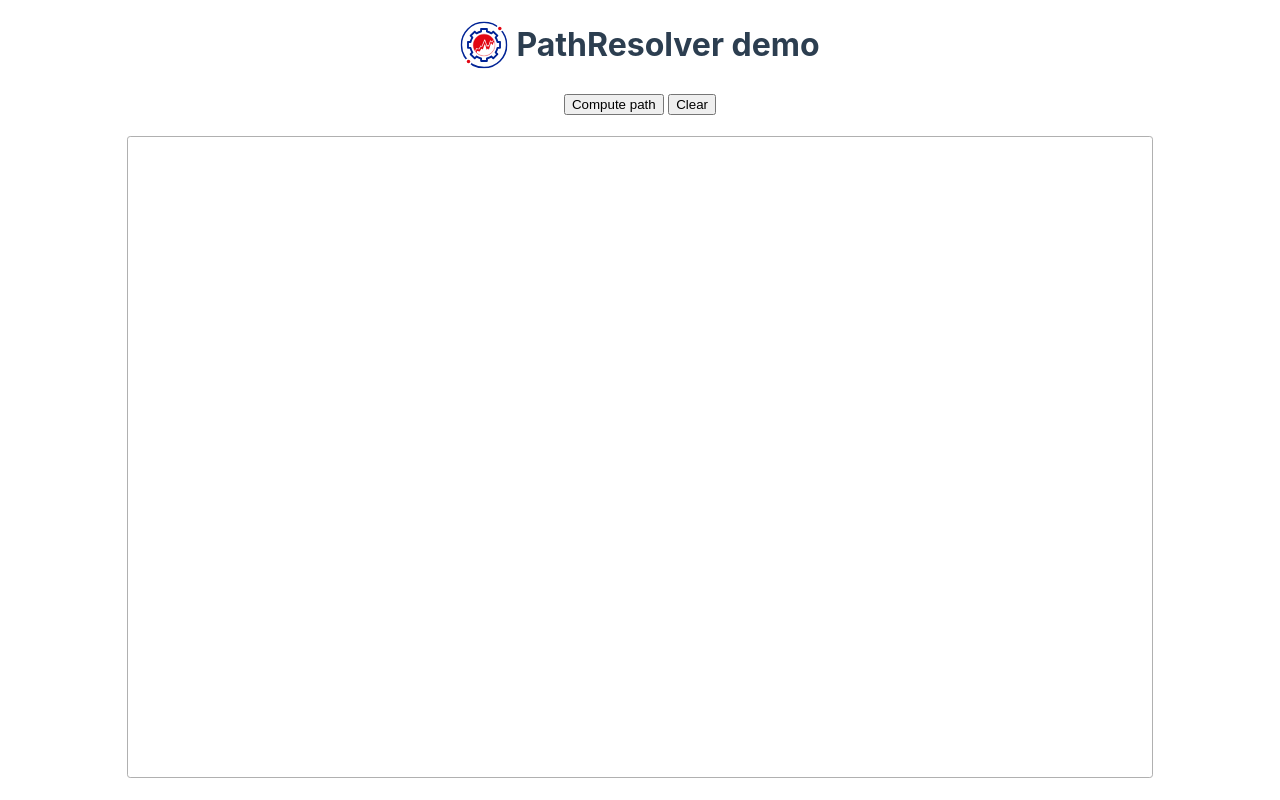
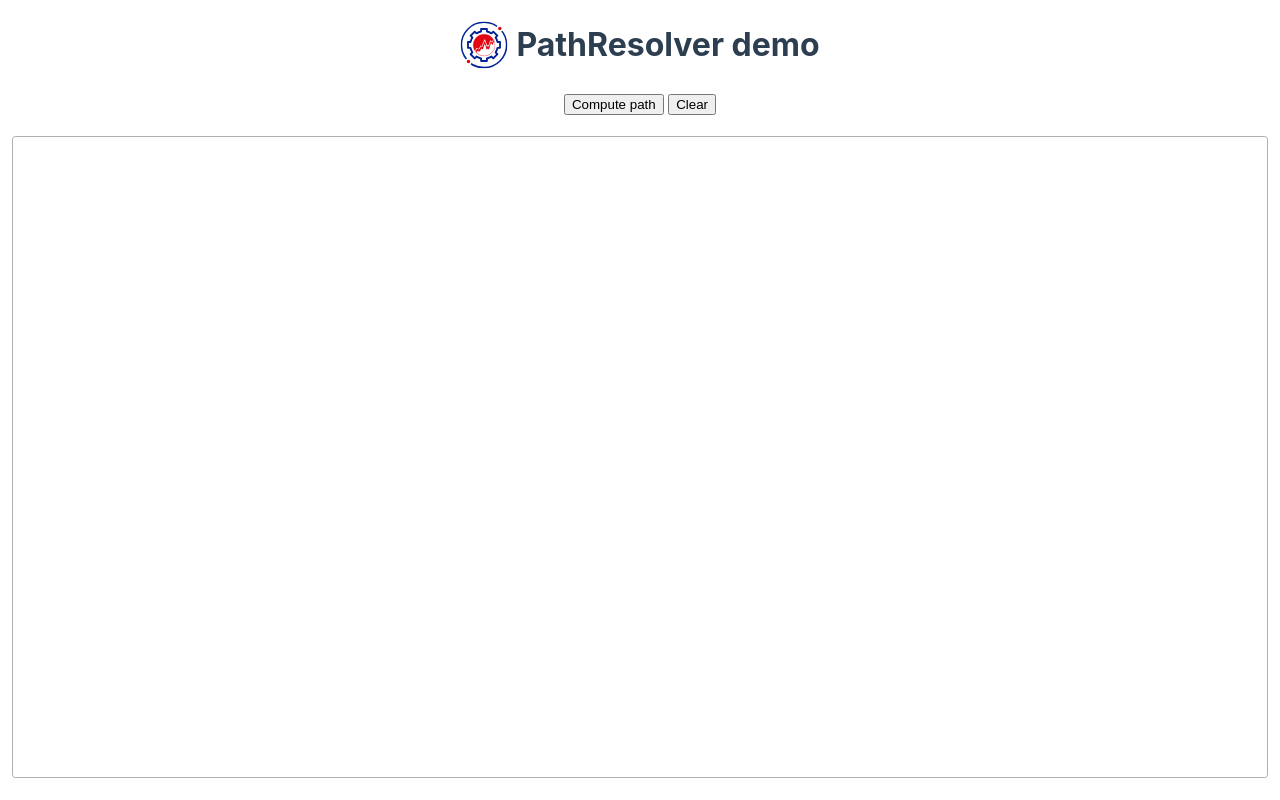
Before and after one commit to process-analytics/bpmn-visualization-addons, a website built with Vite: page packages/demo/index.html in a window 1280 px wide. Built offline with nearby package versions, Linux system fonts and the light colour scheme; what bpmn-visualization would draw is missing.

Commit message:
bpmn-container: increase width

```diff
--- a/packages/demo/src/style.css
+++ b/packages/demo/src/style.css
@@ -54,7 +54,7 @@ header {
 
 #bpmn-container {
   height: 80vh;
-  width: 80vw;
+  width: 98vw;
   overflow: hidden;
   border-style: solid;
   border-color: #b0b0b0;
```
